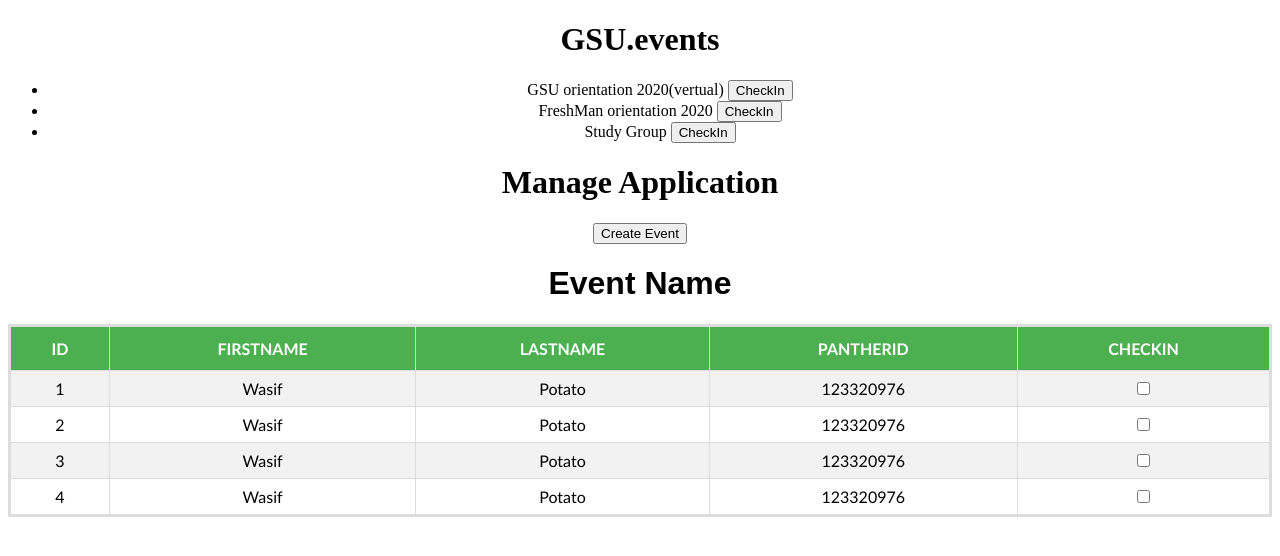
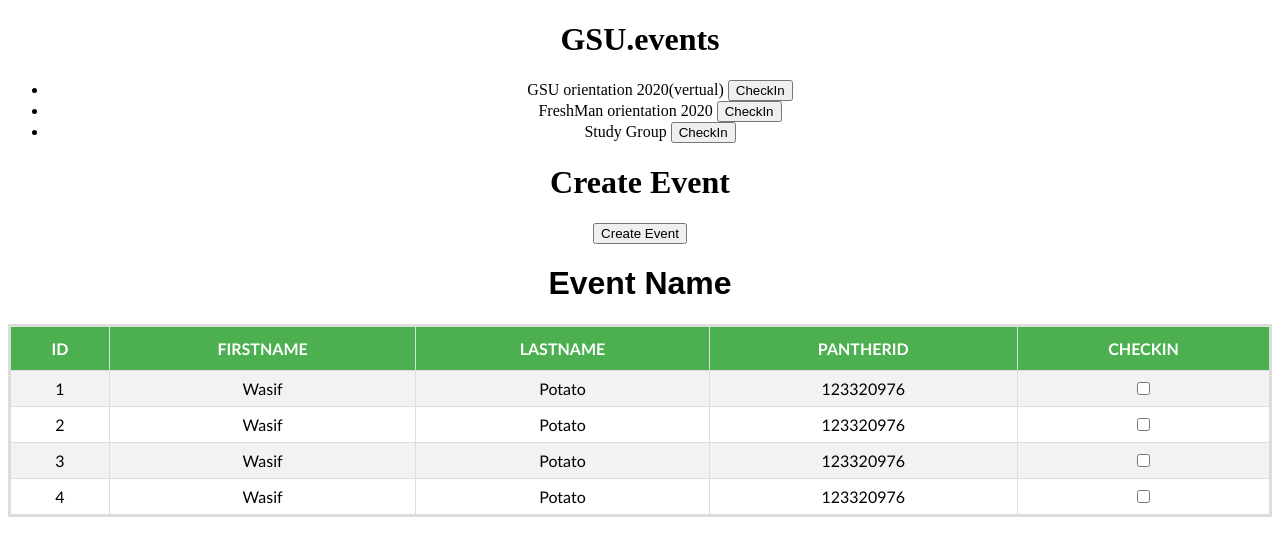
Before and after one commit to Mforrest20/Event-Attendance-Tracker, a React (Create React App) app in the folder react-ui/: page / in a window 1280 px wide. Shown: the top 556 px of the page. Built offline with nearby package versions, Linux system fonts and the light colour scheme.

Commit message:
commit small changes so I can pull Amans

```diff
--- a/react-ui/src/component/CreateEvent.js
+++ b/react-ui/src/component/CreateEvent.js
@@ -43,7 +43,7 @@
     render() {
         return (
             <div className='create-event'>
-                <h1>Manage Application</h1>
+                <h1>Create Event</h1>
                 <button onClick={() => this.setState({ showForm: true })}>Create Event</button>
                 {this.state.showForm ? this.showForm() : null}
             </div>
--- a/react-ui/src/index.css
+++ b/react-ui/src/index.css
@@ -43,7 +43,8 @@
 	max-width: 400px;
 	margin: 10px auto;
 	padding: 16px;
-	background: #F7F7F7;
+  background: #F7F7F7;
+  text-align: center;
 }
 .form-style-6 h1{
 	background: #43D1AF;
```
